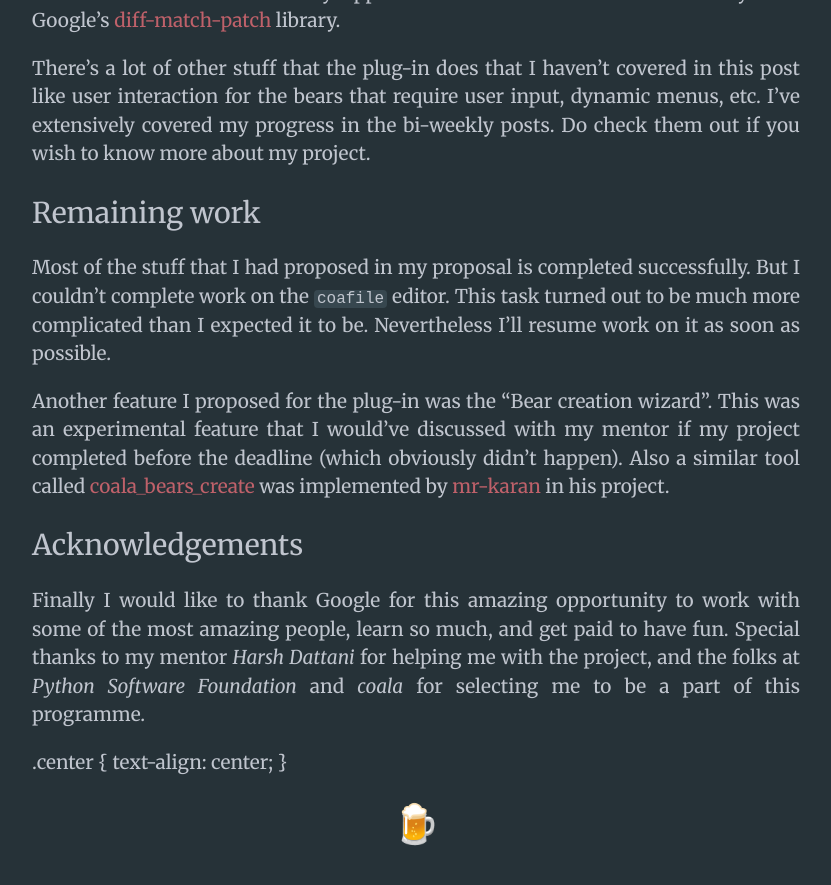
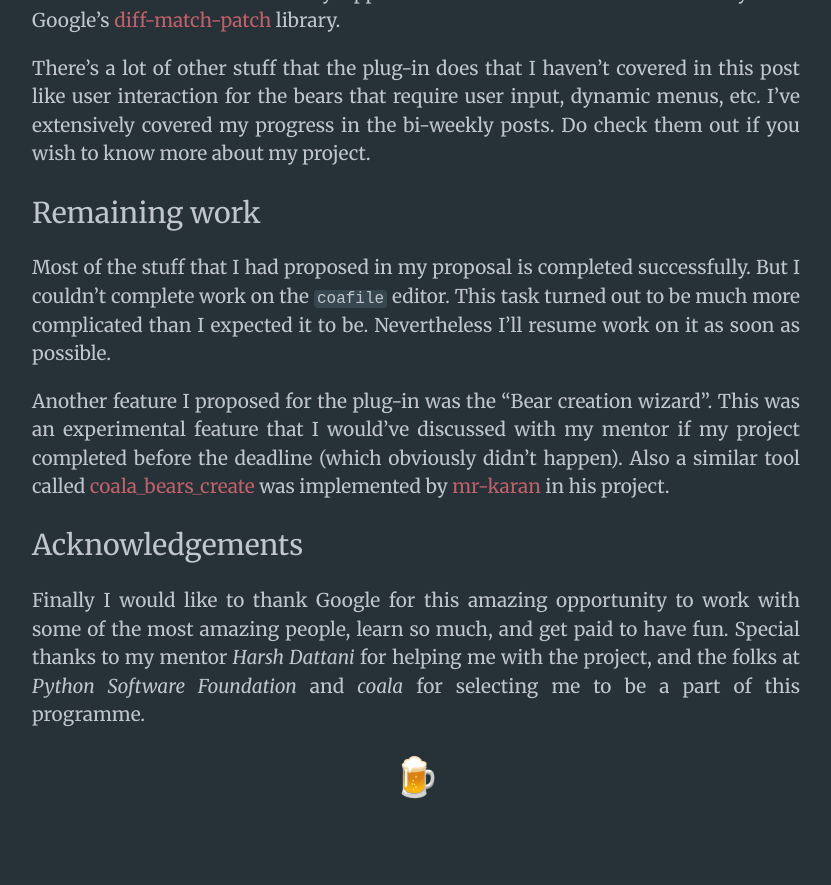
Before and after one commit to arafsheikh/arafsheikh.github.io, a Jekyll site: the page built from _posts/2016-08-16-gsoc-16-summary.md, in a window 1280 px wide and 900 px high, scrolled down 4362 px. Shown: the top 885 px of the window, without its empty margins (224-1055 px from the left). Built offline with Jekyll 4.4.1, drawn with Linux system fonts in a browser that asks for light colours; after the commit the page ends 5215 px from its top, so only the background shows below that.

Commit message:
Update 2016-08-16-gsoc-16-summary.md

```diff
--- a/_posts/2016-08-16-gsoc-16-summary.md
+++ b/_posts/2016-08-16-gsoc-16-summary.md
@@ -17,7 +17,7 @@ The tables below list of commits I've made to various `coala` repositories as a
 
 ### [_coala-eclipse_](https://github.com/coala-analyzer/coala-eclipse)
 
-{:.center}
+
 |  SHA                                                                      |  Description                                                        |
 | ------------------------------------------------------------------------- | ------------------------------------------------------------------- |
 | [d5053c7](https://github.com/coala-analyzer/coala-eclipse/commit/d5053c7) |  export: Update installation binary                                 |
@@ -70,7 +70,7 @@ The tables below list of commits I've made to various `coala` repositories as a
 | [68758db](https://github.com/coala-analyzer/coala-eclipse/commit/68758db) |  tests: Add MarkerTest                                              |
 | [e4426d6](https://github.com/coala-analyzer/coala-eclipse/commit/e4426d6) |  Rename com.coala.plugin to com.coala.core                          |
 | [513e6be](https://github.com/coala-analyzer/coala-eclipse/commit/513e6be) |  Clean up                                                           |
-
+{: style="text-align: center"}
 
 ### [_coala-bears_](https://github.com/coala-analyzer/coala-bears)
 
@@ -136,7 +136,3 @@ by [mr-karan](http://mr-karan.github.io) in his project.
 Finally I would like to thank Google for this amazing opportunity to work with some of the most amazing people,
 learn so much, and get paid to have fun. Special thanks to my mentor *Harsh Dattani* for helping me with the project,
 and the folks at *Python Software Foundation* and *coala* for selecting me to be a part of this programme.
-
-.center {
-  text-align: center;
-}
```
